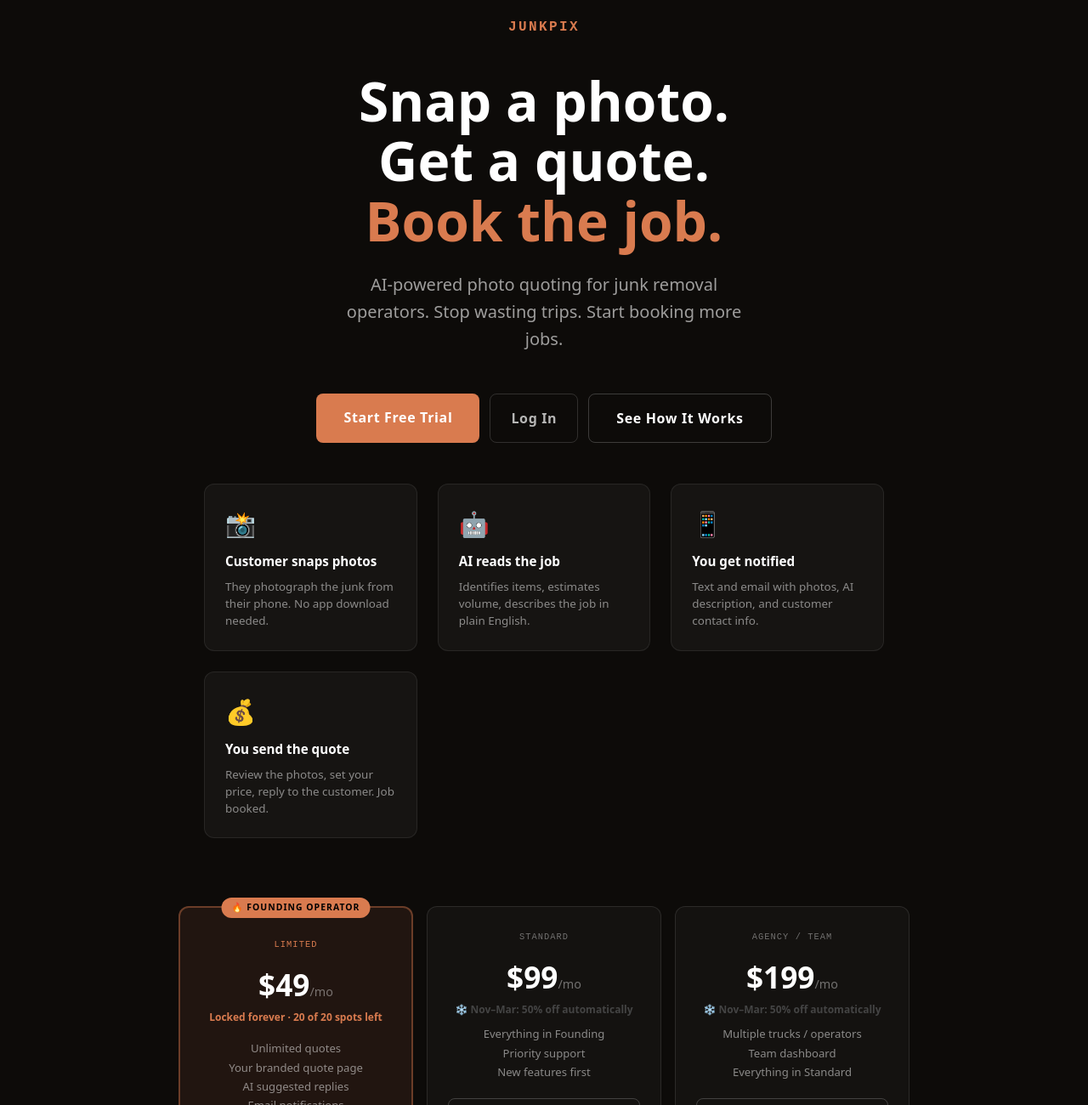
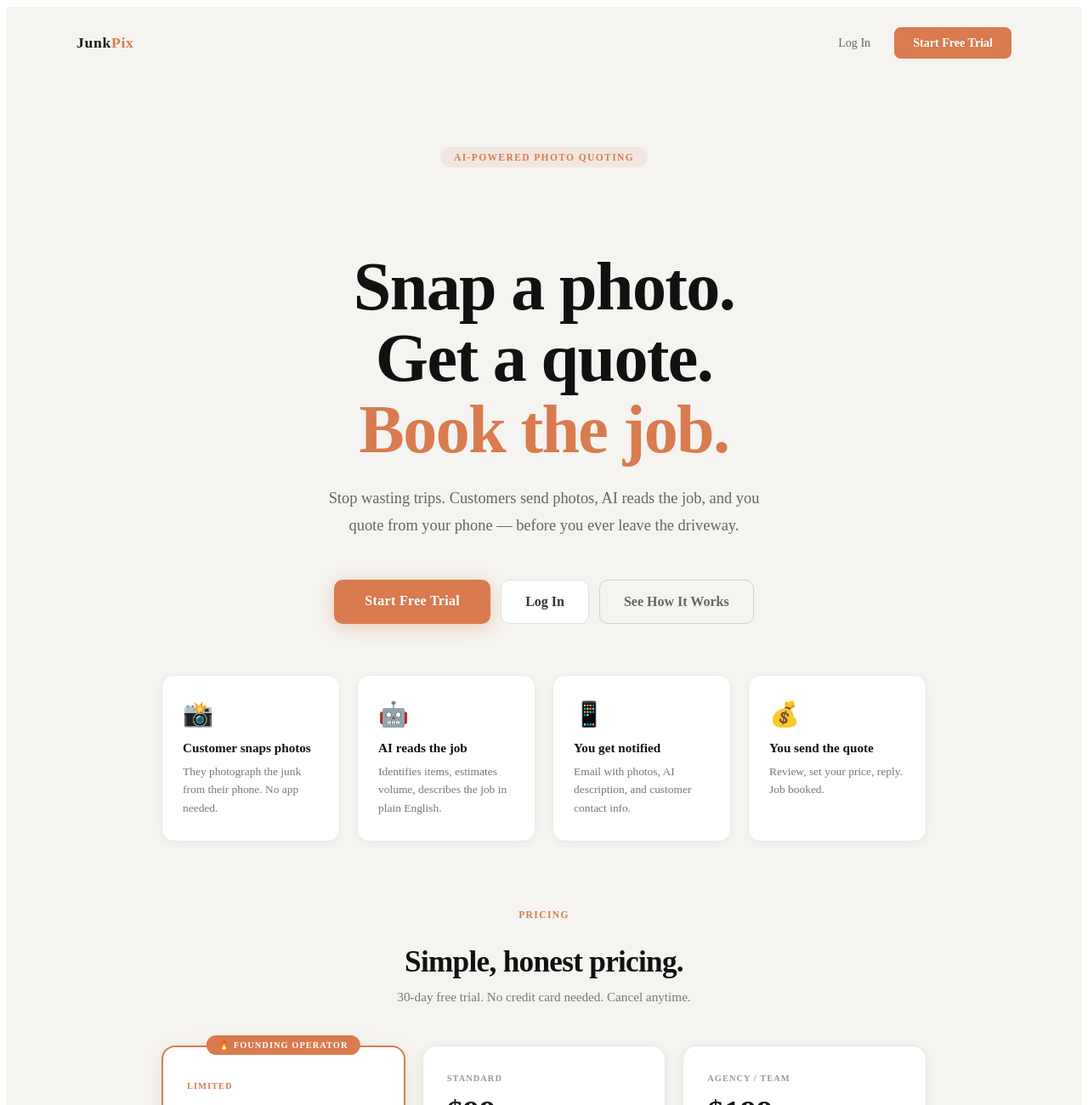
Before and after one commit to pixhere/junkpixapp, a Next.js app: page / in a window 1280 px wide. Shown: the top 1300 px of the page at 85% size. Built offline with nearby package versions, Linux system fonts and the light colour scheme; no server answers; the database is empty.

Commit message:
design: MDX-inspired homepage, DM Sans font, light warm gray

```diff
--- a/src/app/layout.tsx
+++ b/src/app/layout.tsx
@@ -1,33 +1,157 @@
-import type { Metadata } from "next";
-import { Geist, Geist_Mono } from "next/font/google";
-import "./globals.css";
+import { DM_Sans } from "next/font/google";
 
-const geistSans = Geist({
-  variable: "--font-geist-sans",
-  subsets: ["latin"],
-});
+const dm = DM_Sans({ subsets: ["latin"], weight: ["400", "500", "600", "700", "800", "900"] });
 
-const geistMono = Geist_Mono({
-  variable: "--font-geist-mono",
-  subsets: ["latin"],
-});
+async function getOperatorCount() {
+  try {
+    const res = await fetch(`${process.env.NEXT_PUBLIC_SUPABASE_URL}/rest/v1/operators?select=id`, {
+      headers: {
+        apikey: process.env.NEXT_PUBLIC_SUPABASE_ANON_KEY!,
+        Authorization: `Bearer ${process.env.NEXT_PUBLIC_SUPABASE_ANON_KEY!}`,
+        Prefer: "count=exact",
+      },
+      next: { revalidate: 60 },
+    });
+    const count = res.headers.get("content-range");
+    const total = count ? parseInt(count.split("/")[1]) : 1;
+    return total;
+  } catch {
+    return 1;
+  }
+}
 
-export const metadata: Metadata = {
-  title: "Create Next App",
-  description: "Generated by create next app",
-};
+async function PricingSection() {
+  const count = await getOperatorCount();
+  const foundingLeft = Math.max(0, 20 - count);
+  const isFounding = foundingLeft > 0;
+  const month = new Date().getMonth() + 1;
+  const isHighSeason = month >= 4 && month <= 10;
+  const standardPrice = isHighSeason ? 99 : 49;
+  const agencyPrice = isHighSeason ? 199 : 99;
 
-export default function RootLayout({
-  children,
-}: Readonly<{
-  children: React.ReactNode;
-}>) {
   return (
-    <html
-      lang="en"
-      className={`${geistSans.variable} ${geistMono.variable} h-full antialiased`}
-    >
-      <body className="min-h-full flex flex-col">{children}</body>
-    </html>
+    <div style={{ maxWidth: 900, width: "100%", margin: "0 auto", display: "grid", gridTemplateColumns: isFounding ? "1fr 1fr 1fr" : "1fr 1fr", gap: 20, padding: "0 24px" }}>
+      {isFounding && (
+        <div style={{ background: "#fff", border: "2px solid #D97B4F", borderRadius: 16, padding: "32px 28px", position: "relative" as const, boxShadow: "0 4px 24px rgba(217,123,79,0.12)" }}>
+          <div style={{ position: "absolute" as const, top: -14, left: "50%", transform: "translateX(-50%)", background: "#D97B4F", color: "#fff", fontSize: ".65rem", fontWeight: 800, letterSpacing: ".1em", padding: "5px 14px", borderRadius: 20, whiteSpace: "nowrap" as const }}>
+            🔥 FOUNDING OPERATOR
+          </div>
+          <div style={{ fontSize: ".65rem", color: "#D97B4F", letterSpacing: ".1em", marginBottom: 12, marginTop: 8, fontWeight: 700 }}>LIMITED</div>
+          <div style={{ fontSize: "2.4rem", fontWeight: 900, color: "#1A1A1A", marginBottom: 4 }}>$49<span style={{ fontSize: ".9rem", fontWeight: 400, color: "#999" }}>/mo</span></div>
+          <div style={{ fontSize: ".78rem", color: "#D97B4F", fontWeight: 700, marginBottom: 20 }}>Locked forever · {foundingLeft} of 20 spots left</div>
+          <div style={{ fontSize: ".85rem", color: "#555", lineHeight: 1.8, marginBottom: 24 }}>
+            Unlimited quotes<br />Your branded quote page<br />AI suggested replies<br />Email notifications<br />Dashboard + analytics
+          </div>
+          <a href="/signup" style={{ display: "block", background: "#D97B4F", color: "#fff", padding: "14px 0", borderRadius: 10, fontWeight: 800, fontSize: ".95rem", textDecoration: "none", textAlign: "center" as const }}>
+            Claim Your Spot →
+          </a>
+        </div>
+      )}
+      <div style={{ background: "#fff", border: "1px solid #E8E8E8", borderRadius: 16, padding: "32px 28px", boxShadow: "0 2px 12px rgba(0,0,0,0.06)" }}>
+        <div style={{ fontSize: ".65rem", color: "#999", letterSpacing: ".1em", marginBottom: 12, fontWeight: 700 }}>STANDARD</div>
+        <div style={{ fontSize: "2.4rem", fontWeight: 900, color: "#1A1A1A", marginBottom: 4 }}>${standardPrice}<span style={{ fontSize: ".9rem", fontWeight: 400, color: "#999" }}>/mo</span></div>
+        {!isHighSeason && <div style={{ fontSize: ".75rem", color: "#22c55e", fontWeight: 700, marginBottom: 8 }}>❄️ Winter discount — 50% off (Nov–Mar)</div>}
+        {isHighSeason && <div style={{ fontSize: ".75rem", color: "#aaa", marginBottom: 8 }}>❄️ Nov–Mar: 50% off automatically</div>}
+        <div style={{ fontSize: ".85rem", color: "#555", lineHeight: 1.8, marginBottom: 24 }}>
+          Everything in Founding<br />Priority support<br />New features first
+        </div>
+        <a href="/signup" style={{ display: "block", background: "#1A1A1A", color: "#fff", padding: "14px 0", borderRadius: 10, fontWeight: 700, fontSize: ".95rem", textDecoration: "none", textAlign: "center" as const }}>
+          Start Free Trial
+        </a>
+      </div>
+      <div style={{ background: "#fff", border: "1px solid #E8E8E8", borderRadius: 16, padding: "32px 28px", boxShadow: "0 2px 12px rgba(0,0,0,0.06)" }}>
+        <div style={{ fontSize: ".65rem", color: "#999", letterSpacing: ".1em", marginBottom: 12, fontWeight: 700 }}>AGENCY / TEAM</div>
+        <div style={{ fontSize: "2.4rem", fontWeight: 900, color: "#1A1A1A", marginBottom: 4 }}>${agencyPrice}<span style={{ fontSize: ".9rem", fontWeight: 400, color: "#999" }}>/mo</span></div>
+        {!isHighSeason && <div style={{ fontSize: ".75rem", color: "#22c55e", fontWeight: 700, marginBottom: 8 }}>❄️ Winter discount — 50% off (Nov–Mar)</div>}
+        {isHighSeason && <div style={{ fontSize: ".75rem", color: "#aaa", marginBottom: 8 }}>❄️ Nov–Mar: 50% off automatically</div>}
+        <div style={{ fontSize: ".85rem", color: "#555", lineHeight: 1.8, marginBottom: 24 }}>
+          Multiple trucks / operators<br />Team dashboard<br />Everything in Standard
+        </div>
+        <a href="/signup" style={{ display: "block", background: "#1A1A1A", color: "#fff", padding: "14px 0", borderRadius: 10, fontWeight: 700, fontSize: ".95rem", textDecoration: "none", textAlign: "center" as const }}>
+          Start Free Trial
+        </a>
+      </div>
+    </div>
   );
 }
+
+export default function Home() {
+  return (
+    <main className={dm.className} style={{ minHeight: "100vh", background: "#F5F4F0", color: "#1A1A1A", fontFamily: "inherit" }}>
+
+      {/* Nav */}
+      <nav style={{ maxWidth: 1100, margin: "0 auto", padding: "24px 32px", display: "flex", justifyContent: "space-between", alignItems: "center" }}>
+        <div style={{ fontSize: "1.1rem", fontWeight: 900, letterSpacing: ".04em" }}>
+          Junk<span style={{ color: "#D97B4F" }}>Pix</span>
+        </div>
+        <div style={{ display: "flex", gap: 12, alignItems: "center" }}>
+          <a href="/login" style={{ color: "#666", textDecoration: "none", fontSize: ".88rem", fontWeight: 500, padding: "8px 16px" }}>Log In</a>
+          <a href="/signup" style={{ background: "#D97B4F", color: "#fff", textDecoration: "none", fontSize: ".88rem", fontWeight: 700, padding: "10px 22px", borderRadius: 8 }}>Start Free Trial</a>
+        </div>
+      </nav>
+
+      {/* Hero */}
+      <section style={{ maxWidth: 900, margin: "0 auto", padding: "80px 32px 60px", textAlign: "center" as const }}>
+        <div style={{ display: "inline-block", background: "rgba(217,123,79,0.1)", color: "#D97B4F", fontSize: ".72rem", fontWeight: 700, letterSpacing: ".12em", padding: "6px 16px", borderRadius: 20, marginBottom: 32 }}>
+          AI-POWERED PHOTO QUOTING
+        </div>
+        <h1 style={{ fontSize: "clamp(2.8rem, 7vw, 5rem)", fontWeight: 900, lineHeight: 1.05, marginBottom: 24, letterSpacing: "-.02em", color: "#111" }}>
+          Snap a photo.<br />
+          Get a quote.<br />
+          <span style={{ color: "#D97B4F" }}>Book the job.</span>
+        </h1>
+        <p style={{ fontSize: "1.15rem", color: "#666", lineHeight: 1.7, maxWidth: 520, margin: "0 auto 48px", fontWeight: 400 }}>
+          Stop wasting trips. Customers send photos, AI reads the job, and you quote from your phone — before you ever leave the driveway.
+        </p>
+        <div style={{ display: "flex", gap: 12, justifyContent: "center" as const, flexWrap: "wrap" as const }}>
+          <a href="/signup" style={{ background: "#D97B4F", color: "#fff", padding: "16px 36px", borderRadius: 10, fontWeight: 800, fontSize: "1rem", textDecoration: "none", letterSpacing: ".02em", boxShadow: "0 4px 20px rgba(217,123,79,0.35)" }}>
+            Start Free Trial
+          </a>
+          <a href="/login" style={{ background: "#fff", color: "#333", padding: "16px 28px", borderRadius: 10, fontWeight: 600, fontSize: "1rem", textDecoration: "none", border: "1.5px solid #E0E0E0" }}>
+            Log In
+          </a>
+          <a href="/demo" style={{ background: "transparent", color: "#666", padding: "16px 28px", borderRadius: 10, fontWeight: 600, fontSize: "1rem", textDecoration: "none", border: "1.5px solid #D0D0D0" }}>
+            See How It Works
+          </a>
+        </div>
+      </section>
+
+      {/* How it works */}
+      <section style={{ maxWidth: 900, margin: "0 auto", padding: "0 32px 80px" }}>
+        <div style={{ display: "grid", gridTemplateColumns: "repeat(auto-fit, minmax(200px, 1fr))", gap: 20 }}>
+          {[
+            { icon: "📸", title: "Customer snaps photos", desc: "They photograph the junk from their phone. No app needed." },
+            { icon: "🤖", title: "AI reads the job", desc: "Identifies items, estimates volume, describes the job in plain English." },
+            { icon: "📱", title: "You get notified", desc: "Email with photos, AI description, and customer contact info." },
+            { icon: "💰", title: "You send the quote", desc: "Review, set your price, reply. Job booked." },
+          ].map((step, i) => (
+            <div key={i} style={{ background: "#fff", borderRadius: 14, padding: "28px 24px", border: "1px solid #EBEBEB", boxShadow: "0 2px 8px rgba(0,0,0,0.04)" }}>
+              <div style={{ fontSize: "1.8rem", marginBottom: 14 }}>{step.icon}</div>
+              <div style={{ fontWeight: 700, fontSize: ".95rem", marginBottom: 8, color: "#111" }}>{step.title}</div>
+              <div style={{ fontSize: ".84rem", color: "#777", lineHeight: 1.6 }}>{step.desc}</div>
+            </div>
+          ))}
+        </div>
+      </section>
+
+      {/* Pricing */}
+      <section style={{ padding: "0 0 80px" }}>
+        <div style={{ textAlign: "center" as const, marginBottom: 48 }}>
+          <div style={{ fontSize: ".72rem", color: "#D97B4F", fontWeight: 700, letterSpacing: ".12em", marginBottom: 12 }}>PRICING</div>
+          <h2 style={{ fontSize: "2.2rem", fontWeight: 900, color: "#111", marginBottom: 12, letterSpacing: "-.02em" }}>Simple, honest pricing.</h2>
+          <p style={{ fontSize: ".95rem", color: "#777", maxWidth: 400, margin: "0 auto" }}>30-day free trial. No credit card needed. Cancel anytime.</p>
+        </div>
+        <PricingSection />
+      </section>
+
+      {/* Footer */}
+      <footer style={{ borderTop: "1px solid #E8E8E8", padding: "32px", textAlign: "center" as const }}>
+        <div style={{ fontSize: "1rem", fontWeight: 900, marginBottom: 8, letterSpacing: ".04em" }}>
+          Junk<span style={{ color: "#D97B4F" }}>Pix</span>
+        </div>
+        <div style={{ fontSize: ".78rem", color: "#aaa" }}>© 2025 JunkPix · Built for junk removal operators</div>
+      </footer>
+
+    </main>
+  );
+}
```
